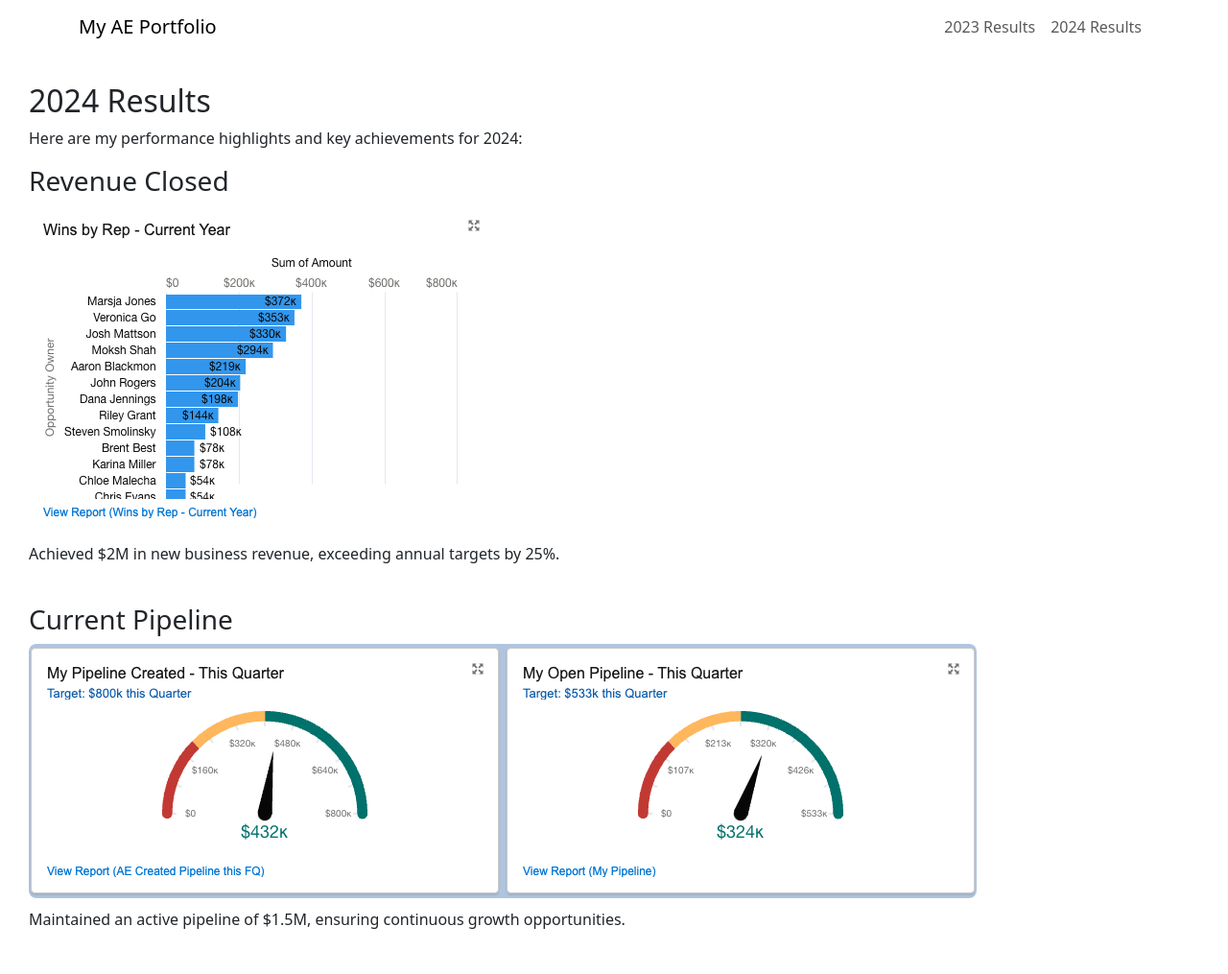
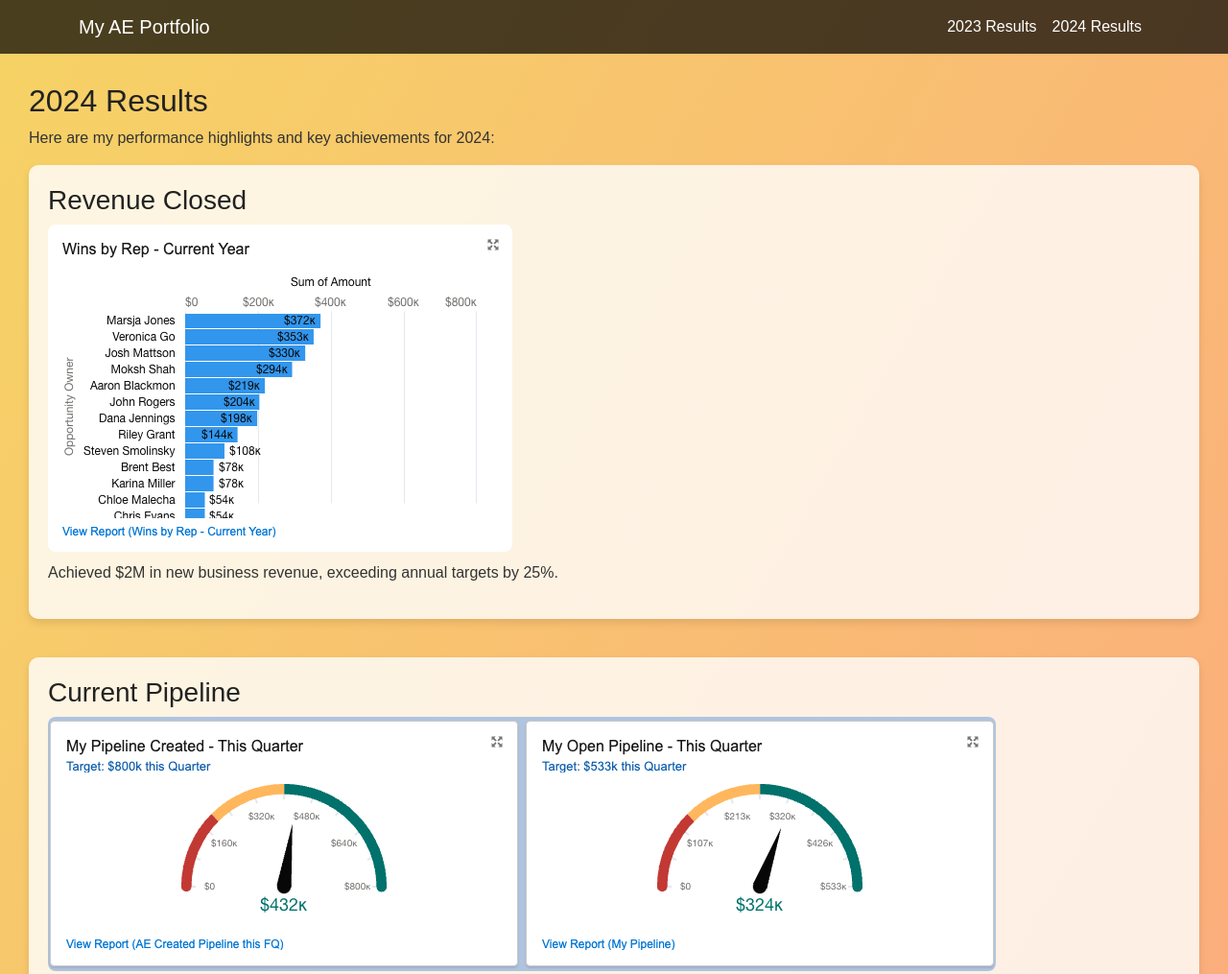
Before and after one commit to moksh94/ae-performance-portfolio, a plain HTML site: page 2024.html in a window 1280 px wide. Shown: the top 1015 px of the page at 96% size. Drawn offline with nearby package versions, Linux system fonts and the light colour scheme.

Commit message:
Update 2024.html

```diff
--- a/2024.html
+++ b/2024.html
@@ -5,12 +5,32 @@
   <meta name="viewport" content="width=device-width, initial-scale=1.0">
   <title>2024 Results</title>
   <link rel="stylesheet" href="https://cdn.jsdelivr.net/npm/bootstrap@5.3.0/dist/css/bootstrap.min.css">
-  <style>
+   <style>
+    body {
+      font-family: Arial, sans-serif;
+      margin: 0;
+      padding: 0;
+      background: linear-gradient(120deg, #f6d365, #fda085);
+      color: #333;
+    }
+    .navbar {
+      background-color: rgba(0, 0, 0, 0.7);
+    }
+    .navbar a {
+      color: white !important;
+    }
     .content {
       padding: 30px;
     }
+    h2, h3 {
+      color: #222;
+    }
     .section {
       margin-bottom: 40px;
+      background: rgba(255, 255, 255, 0.8);
+      padding: 20px;
+      border-radius: 10px;
+      box-shadow: 0px 4px 8px rgba(0, 0, 0, 0.1);
     }
     .section img {
       max-width: 100%;
@@ -21,7 +41,7 @@
     .footer {
       text-align: center;
       padding: 10px 0;
-      background-color: #007bff;
+      background-color: rgba(0, 0, 0, 0.8);
       color: white;
       margin-top: 30px;
     }
```
